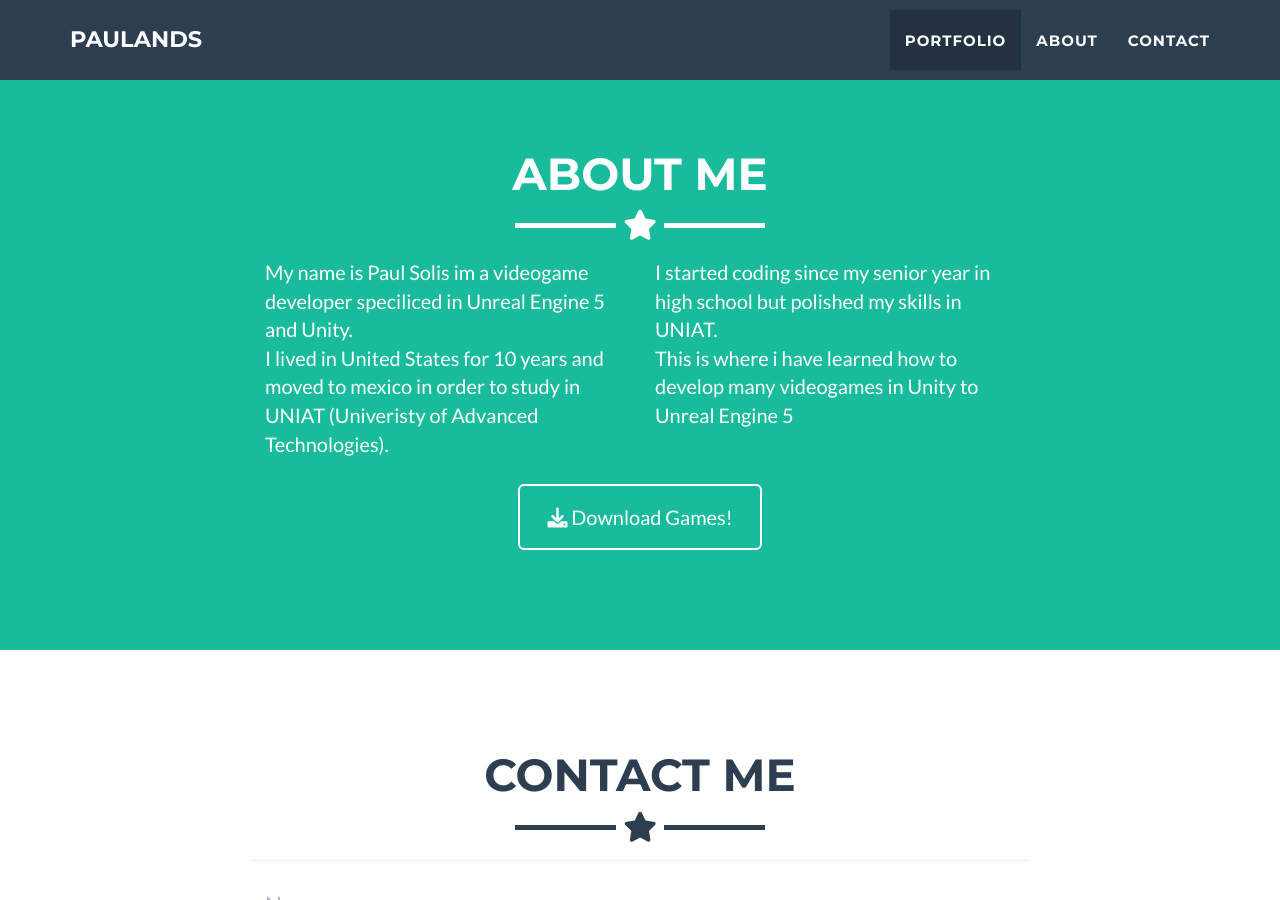
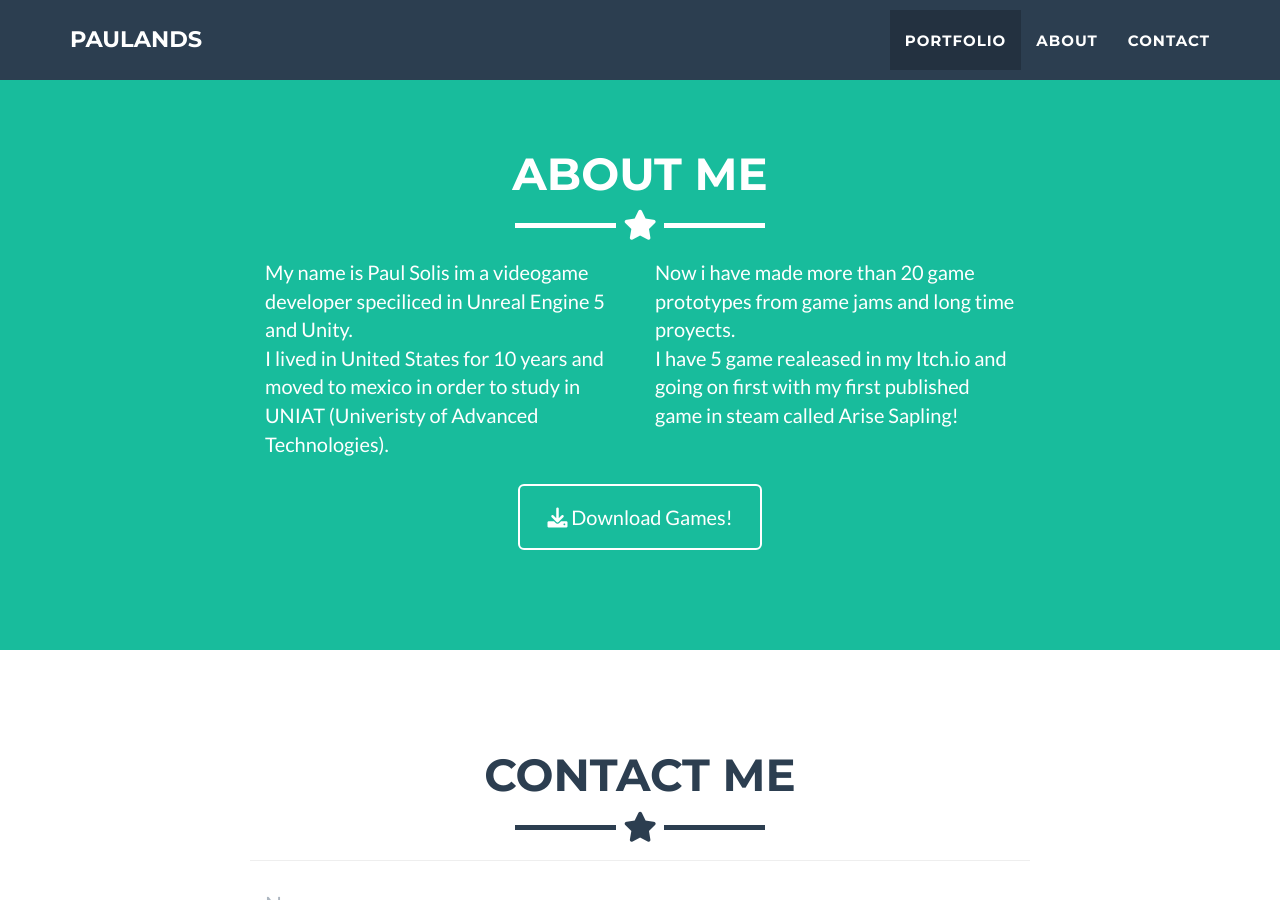
Before and after one commit to PaulAnds/PaulAnds.github.io, a Jekyll site: the page built from _posts/2014-07-18-project-1.markdown, in a window 1280 px wide and 900 px high, scrolled down 1867 px. Built offline with Jekyll 4.4.1, drawn with Linux system fonts in a browser that asks for light colours.

Commit message:
fix about me

```diff
--- a/_includes/about.html
+++ b/_includes/about.html
@@ -15,9 +15,9 @@
         </p>
       </div>
       <div class="col-lg-4">
-        <p>I started coding since my senior year in high school but polished my skills in UNIAT.
+        <p>Now i have made more than 20 game prototypes from game jams and long time proyects.
         <br>
-        This is where i have learned how to develop many videogames in Unity to Unreal Engine 5</p>
+        I have 5 game realeased in my Itch.io and going on first with my first published game in steam called Arise Sapling!</p>
       </div>
       <div class="col-lg-8 col-lg-offset-2 text-center">
         <a href="https://paulands.itch.io/" class="btn btn-lg btn-outline">
```
